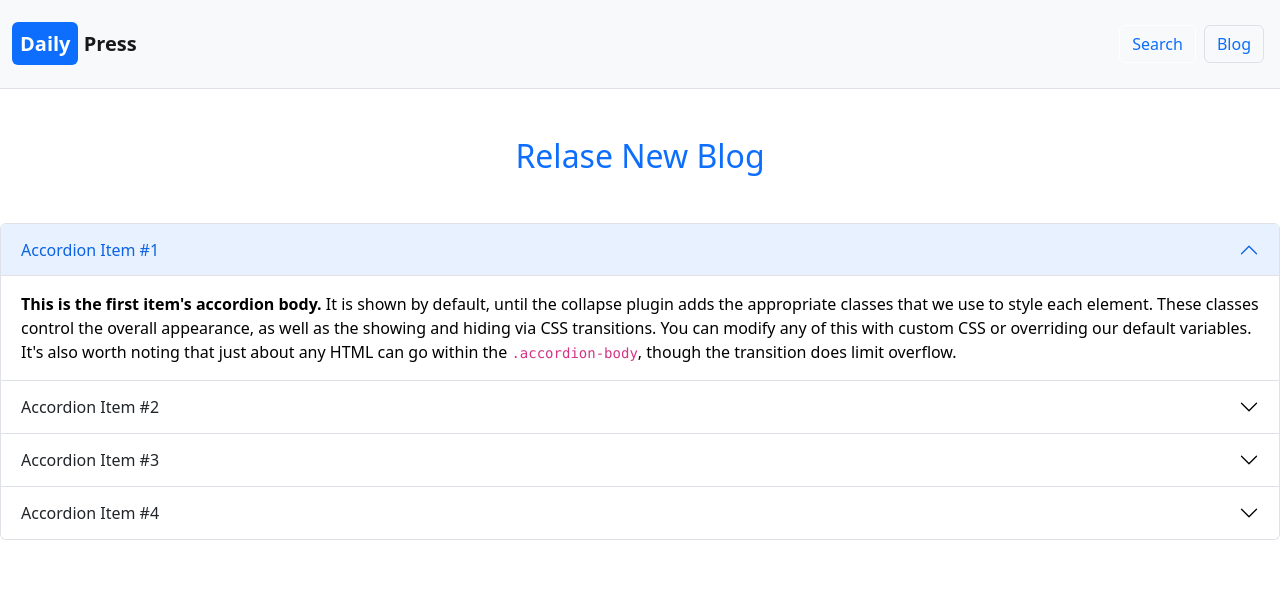
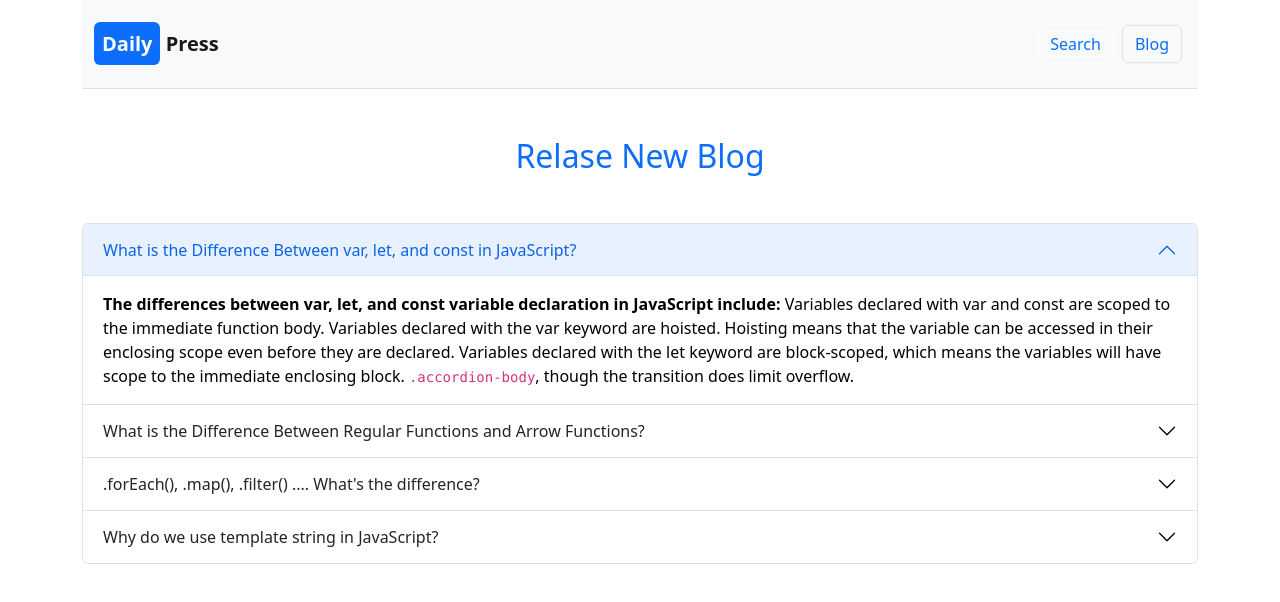
Before and after one commit to Shahriyar001/news-portal, a plain HTML site: page blog.html in a window 1280 px wide. Drawn offline with nearby package versions, Linux system fonts and the light colour scheme.

Commit message:
added question and ans in accordian in blog page

```diff
--- a/blog.html
+++ b/blog.html
@@ -10,7 +10,7 @@
 </head>
 
 <body>
-    <header>
+    <header class="container">
         <nav class="navbar bg-light border-bottom py-4">
             <div class="container-fluid">
                 <a class="navbar-brand " href="index.html"><span
@@ -27,23 +27,25 @@
         <section class="container my-5">
             <h2 class="text-center text-primary">Relase New Blog</h2>
         </section>
-        <section>
+        <section class="container">
             <div class="accordion" id="accordionExample">
                 <div class="accordion-item">
                     <h2 class="accordion-header" id="headingOne">
                         <button class="accordion-button" type="button" data-bs-toggle="collapse"
                             data-bs-target="#collapseOne" aria-expanded="true" aria-controls="collapseOne">
-                            Accordion Item #1
+                            What is the Difference Between var, let, and const in JavaScript?
                         </button>
                     </h2>
                     <div id="collapseOne" class="accordion-collapse collapse show" aria-labelledby="headingOne"
                         data-bs-parent="#accordionExample">
                         <div class="accordion-body">
-                            <strong>This is the first item's accordion body.</strong> It is shown by default, until the
-                            collapse plugin adds the appropriate classes that we use to style each element. These
-                            classes control the overall appearance, as well as the showing and hiding via CSS
-                            transitions. You can modify any of this with custom CSS or overriding our default variables.
-                            It's also worth noting that just about any HTML can go within the
+                            <strong>The differences between var, let, and const variable declaration in JavaScript
+                                include:</strong>
+                            Variables declared with var and const are scoped to the immediate function body.
+                            Variables declared with the var keyword are hoisted. Hoisting means that the variable can be
+                            accessed in their enclosing scope even before they are declared.
+                            Variables declared with the let keyword are block-scoped, which means the variables will
+                            have scope to the immediate enclosing block.
                             <code>.accordion-body</code>, though the transition does limit overflow.
                         </div>
                     </div>
@@ -52,17 +54,23 @@
                     <h2 class="accordion-header" id="headingTwo">
                         <button class="accordion-button collapsed" type="button" data-bs-toggle="collapse"
                             data-bs-target="#collapseTwo" aria-expanded="false" aria-controls="collapseTwo">
-                            Accordion Item #2
+                            What is the Difference Between Regular Functions and Arrow Functions?
+
                         </button>
                     </h2>
                     <div id="collapseTwo" class="accordion-collapse collapse" aria-labelledby="headingTwo"
                         data-bs-parent="#accordionExample">
                         <div class="accordion-body">
-                            <strong>This is the second item's accordion body.</strong> It is hidden by default, until
-                            the collapse plugin adds the appropriate classes that we use to style each element. These
-                            classes control the overall appearance, as well as the showing and hiding via CSS
-                            transitions. You can modify any of this with custom CSS or overriding our default variables.
-                            It's also worth noting that just about any HTML can go within the
+                            <strong>This article discusses the major differences between the regular functions and the
+                                arrow functions.</strong>Arrow functions - a new feature introduced in ES6 - enable
+                            writing concise functions in JavaScript. While both regular and arrow functions work in a
+                            similar manner, yet there are certain interesting differences between them, as discussed
+                            below.
+                            Regular functions created using function declarations or expressions are ‘constructible’ and
+                            ‘callable’. Since regular functions are constructible, they can be called using the ‘new’
+                            keyword. However, the arrow functions are only ‘callable’ and not constructible. Thus, we
+                            will get a run-time error on trying to construct a non-constructible arrow functions using
+                            the new keyword.
                             <code>.accordion-body</code>, though the transition does limit overflow.
                         </div>
                     </div>
@@ -71,17 +79,34 @@
                     <h2 class="accordion-header" id="headingThree">
                         <button class="accordion-button collapsed" type="button" data-bs-toggle="collapse"
                             data-bs-target="#collapseThree" aria-expanded="false" aria-controls="collapseThree">
-                            Accordion Item #3
+                            .forEach(), .map(), .filter() .... What's the difference?
                         </button>
                     </h2>
                     <div id="collapseThree" class="accordion-collapse collapse" aria-labelledby="headingThree"
                         data-bs-parent="#accordionExample">
                         <div class="accordion-body">
-                            <strong>This is the third item's accordion body.</strong> It is hidden by default, until the
-                            collapse plugin adds the appropriate classes that we use to style each element. These
-                            classes control the overall appearance, as well as the showing and hiding via CSS
-                            transitions. You can modify any of this with custom CSS or overriding our default variables.
-                            It's also worth noting that just about any HTML can go within the
+                            .forEach(), is used to execute the
+                            same code on every element in an array but does not change the array and it returns
+                            undefined.
+
+                            Example:
+                            In the example below we would use .forEach() to iterate over an array of food and log that
+                            we would want to eat each of them.
+
+                            .map() executes the same code on every element in an array and returns a new array with the
+                            updated elements.
+
+                            Example:
+                            In the example below we would use .map to iterate over the elements of the cost array and
+                            divide each element by 10, then assign our new array containing the new cost to the variable
+
+                            .filter() checks every element in an array to see if it meets a certain criteria and returns
+                            a new array with the elements that return truthy for the criteria.
+
+                            Example:
+                            In the example below we would use .filter to return values that are less than 200.
+
+
                             <code>.accordion-body</code>, though the transition does limit overflow.
                         </div>
                     </div>
@@ -90,17 +115,16 @@
                     <h2 class="accordion-header" id="headingThree">
                         <button class="accordion-button collapsed" type="button" data-bs-toggle="collapse"
                             data-bs-target="#collapseThree" aria-expanded="false" aria-controls="collapseThree">
-                            Accordion Item #4
+                            Why do we use template string in JavaScript?
                         </button>
                     </h2>
                     <div id="collapseThree" class="accordion-collapse collapse" aria-labelledby="headingThree"
                         data-bs-parent="#accordionExample">
                         <div class="accordion-body">
-                            <strong>This is the third item's accordion body.</strong> It is hidden by default, until the
-                            collapse plugin adds the appropriate classes that we use to style each element. These
-                            classes control the overall appearance, as well as the showing and hiding via CSS
-                            transitions. You can modify any of this with custom CSS or overriding our default variables.
-                            It's also worth noting that just about any HTML can go within the
+                            <strong>Template strings</strong> are a powerful feature of modern JavaScript released in
+                            ES6. It lets us insert/interpolate variables and expressions into strings without needing to
+                            concatenate like in older versions of JavaScript. It allows us to create strings that are
+                            complex and contain dynamic elements.
                             <code>.accordion-body</code>, though the transition does limit overflow.
                         </div>
                     </div>
```
